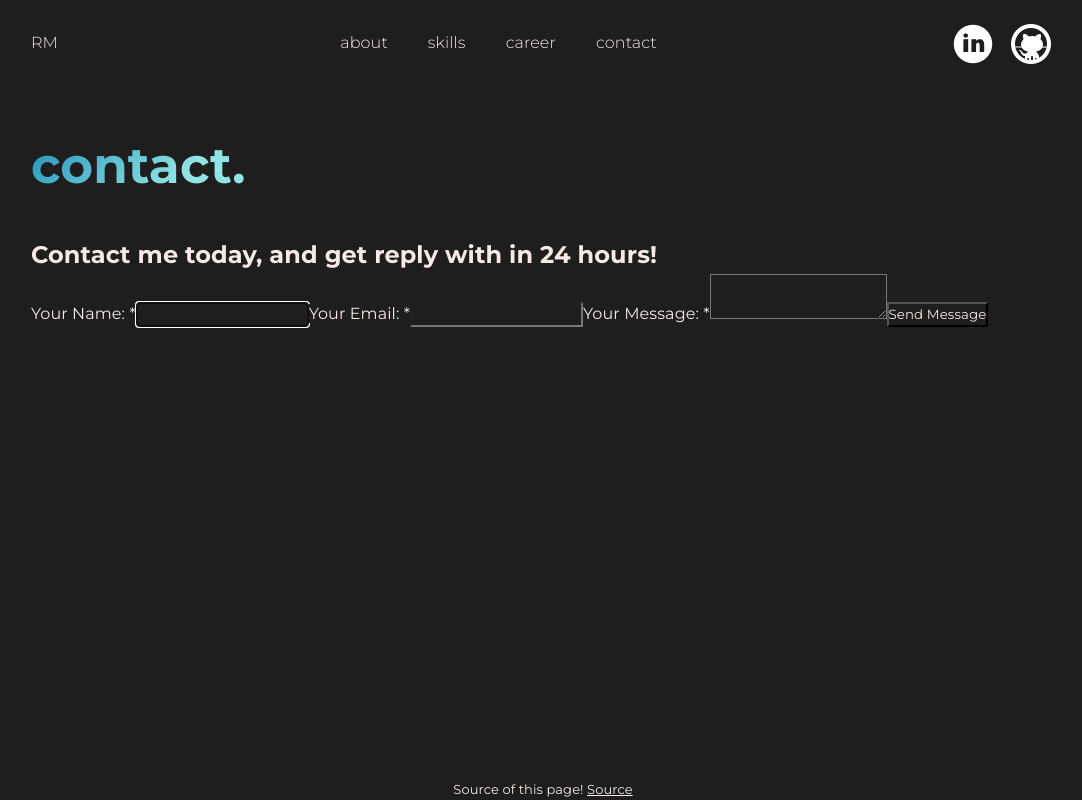
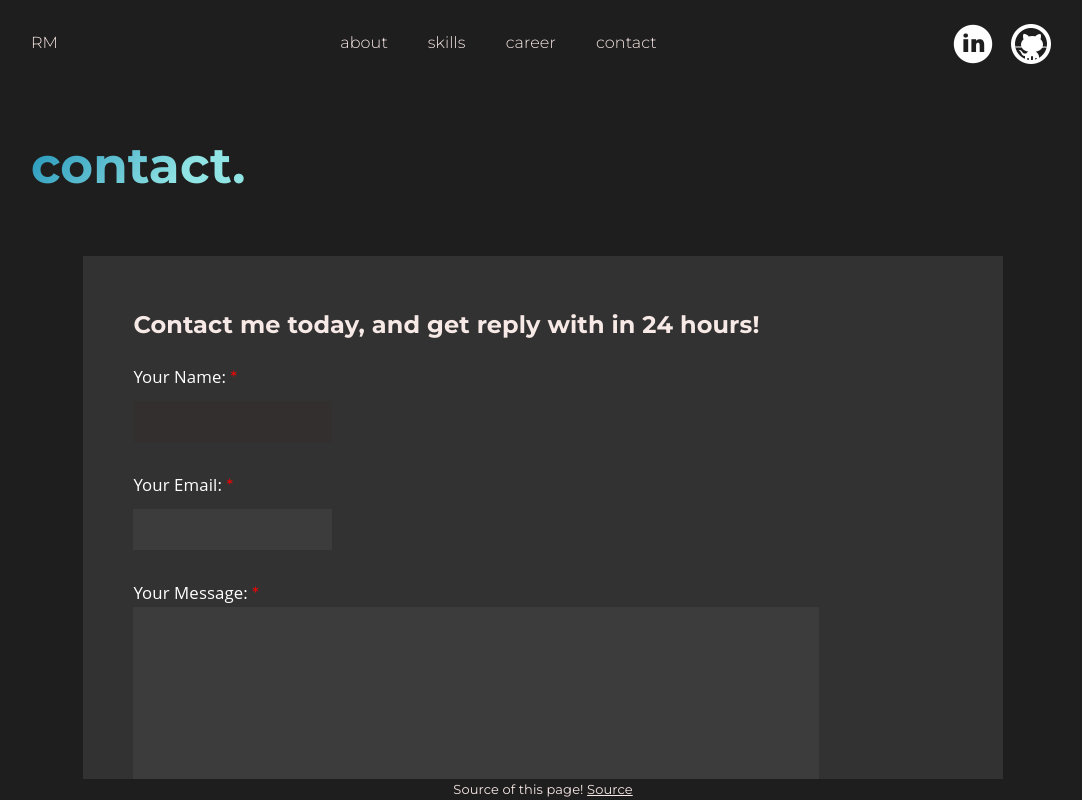
Before and after one commit to renanvamo/renan-moraes, a React (Create React App) app: page /skills in a window 1280 px wide. Both pictures are taken after a click on the item "contact". Shown: the top 800 px of the page, without its empty margins (97-1179 px from the left). Built offline with nearby package versions, Linux system fonts and the light colour scheme; no server answers.

Commit message:
style: adiciona estilo ao formulario

```diff
--- a/src/App.css
+++ b/src/App.css
@@ -2,11 +2,12 @@
 * {
   margin: 0;
   padding: 0;
-  background-color: #1f1e1e;
   color: #f7e9e6;
   line-height: 1.6em;
   font-family: 'Montserrat', 'Helvetica';
   letter-spacing: 0.1px;
+  background-color: #1f1e1e;
+
 }
 
 body {
@@ -144,7 +145,7 @@ ul.cards li.card {
   transition: all 0.4s cubic-bezier(0.63, 0.15, 0.03, 1.12);
   cursor: pointer;
   box-sizing: border-box;
-  padding: 15px;
+  /* padding: 5px; */
 }
 
 li.card img {
@@ -235,11 +236,11 @@ ul.cards.transition .card .content {
 }
 
 ul.cards.transition .card:hover .content {
-	transform: translateY(-20px);
+	transform: translateY(-30px);
 }
 
 ul.cards.transition .card .skill-desc p {
-	transition: 0.8s;
+	transition: 2s;
 	opacity: 0;
 }
 
@@ -273,3 +274,99 @@ ul.cards.transition .card:hover .skill-desc p {
   width: 100%;
   text-align: center;
 }
+
+
+/* teste */
+
+  .form-container * {
+    background-color: #333232;
+  }
+
+  .form-container {
+    width: 80%;
+    background: #333232;
+    padding: 50px;
+    margin: 20px auto;
+    -webkit-font-smoothing: antialiased;
+    color: #3C3C3C;
+  }
+
+  .form-container h2 {
+    background-color: #333232;
+  }
+
+  .form-container .contact-form {
+    background-color: #333232;
+  }
+
+  .contact-form .text-input {
+    border: none;
+    padding: 10px 15px;
+    background: rgb(60, 60, 60);
+    color: white;
+    outline: none;
+    margin: 10px 0px;
+    -webkit-font-smoothing: antialiased;
+    -webkit-transition: all 0.2s ease-in;
+    -ms-transition: all 0.2s ease-in;
+    -moz-transition: all 0.2s ease-in;
+    -o-transition: all 0.2s ease-in;
+    transition: all 0.2s ease-in;
+  }
+
+  .contact-form textarea {
+  background: rgb(60, 60, 60);
+  resize: none;
+  padding: 15px;
+  height: 175px;
+  width: 80%;
+  color: white;
+  border: none;
+  outline: none;
+  -webkit-font-smoothing: antialiased;
+  -webkit-transition: all 0.2s ease-in;
+  -ms-transition: all 0.2s ease-in;
+  -moz-transition: all 0.2s ease-in;
+  -o-transition: all 0.2s ease-in;
+  transition: all 0.2s ease-in;
+  }
+
+  .contact-form input:focus, .contact-form textarea:focus{
+  background: rgb(51, 47, 47);
+  }
+
+  .contact-form .send{
+  border: none;
+  background-color: rgb(83, 77, 77);
+  color: white;
+  font-size: 105%;
+  display: block;
+  padding: 10px 20px;
+  width: fit-content;
+  height: auto;
+  -webkit-transition: all 0.2s ease-in;
+  -ms-transition: all 0.2s ease-in;
+  -moz-transition: all 0.2s ease-in;
+  -o-transition: all 0.2s ease-in;
+  transition: all 0.2s ease-in;
+  margin: 10px 0px;
+  cursor:pointer;
+  -webkit-font-smoothing: antialiased;
+  }
+
+  .contact-form .send:hover {
+  background-color: rgb(5, 112, 40);
+  }
+
+  .contact-form label {
+  color: white;
+  -webkit-font-smoothing: antialiased;
+  font-family: "Open Sans", Helvetica, Arial, sans-serif;
+  font-size: 105%;
+  margin-top: 20px;
+  display: block;
+  }
+
+  span.required{
+    color:red;
+  }
```
